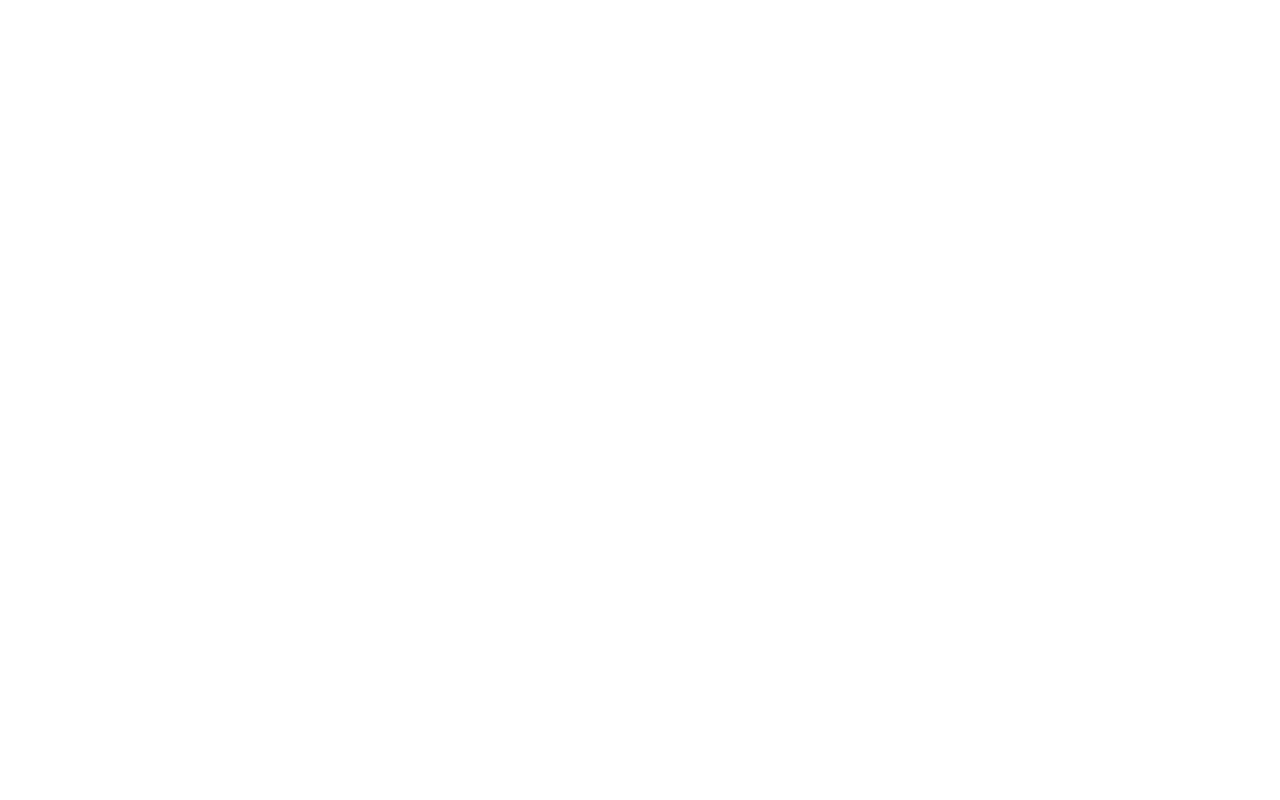
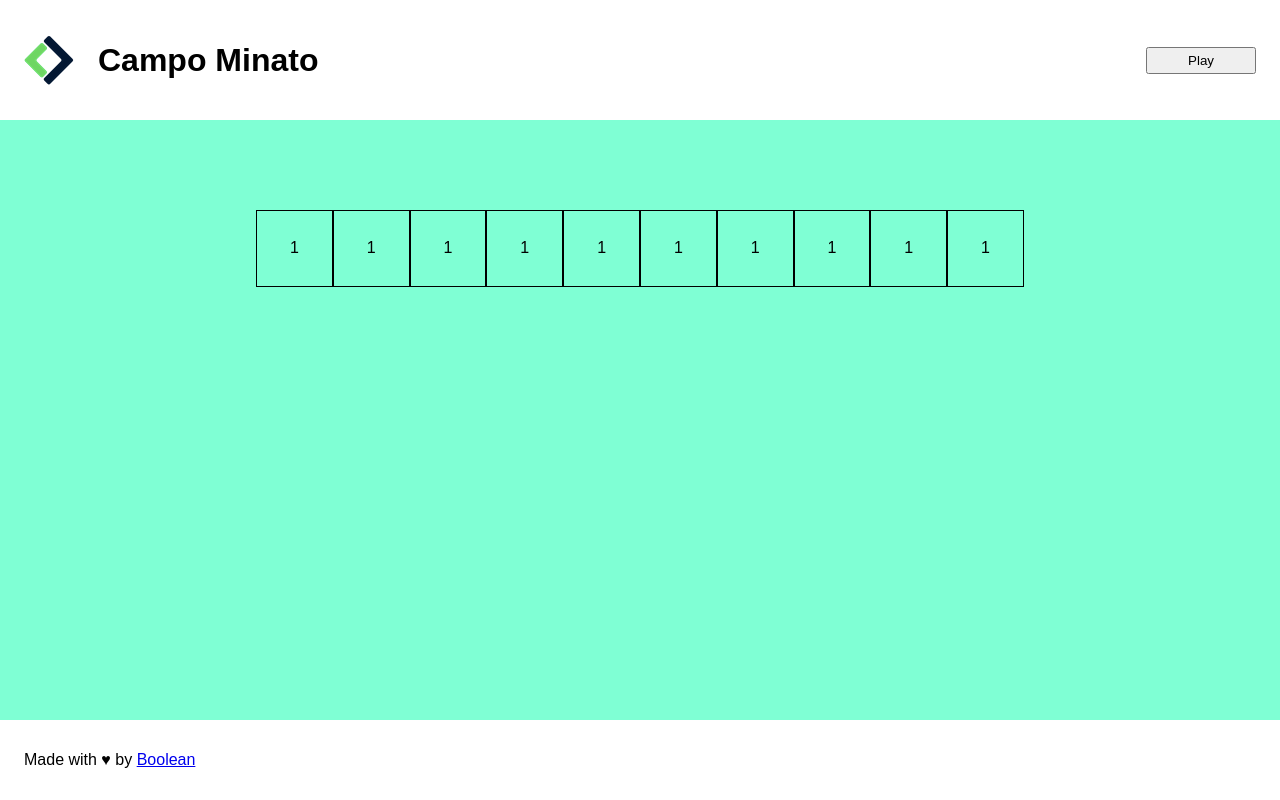
Before and after one commit to AlexNunzi/js-campominato-grid, a plain HTML site: page Index.html in a window 1280 px wide. Drawn offline with Linux system fonts and the light colour scheme.

Commit message:
Creata struttura base html e css

```diff
--- a/Index.html
+++ b/Index.html
@@ -9,16 +9,34 @@
 </head>
 <body>
 
-    <header>
-
+    <header class="d-flex justify-between align-center">
+        <div class="d-flex align-center">
+            <img id="logo" src="img/Logo.png" alt="Logo di Boolean">
+            <h1>Campo Minato</h1>
+        </div>
+        <div>
+            <button id="startGame">Play</button>
+        </div>
     </header>
 
     <main>
+        <div class="container d-flex wrap">
+            <div class="box d-flex justify-center align-center">1</div>
+            <div class="box d-flex justify-center align-center">1</div>
+            <div class="box d-flex justify-center align-center">1</div>
+            <div class="box d-flex justify-center align-center">1</div>
+            <div class="box d-flex justify-center align-center">1</div>
+            <div class="box d-flex justify-center align-center">1</div>
+            <div class="box d-flex justify-center align-center">1</div>
+            <div class="box d-flex justify-center align-center">1</div>
+            <div class="box d-flex justify-center align-center">1</div>
+            <div class="box d-flex justify-center align-center">1</div>
 
+        </div>
     </main>
 
-    <footer>
-
+    <footer class="d-flex align-center">
+        <p>Made with ♥ by <a href="#">Boolean</a></p>
     </footer>
 
 
--- a/css/style.css
+++ b/css/style.css
@@ -2,4 +2,78 @@
     margin: 0;
     padding: 0;
     box-sizing: border-box;
+    font-family: sans-serif;
 }
+
+:root{
+    --white: #ffffff;
+    --mainBg: #7FFFD4;
+    --grid-border: #000000;
+}
+
+/* REGOLE CSS ---------------------------------------- */
+/*REGOLE GENERALI ------------------------------------ */
+.d-flex{
+    display: flex;
+}
+
+.justify-center{
+    justify-content: center;
+}
+
+.justify-between{
+    justify-content: space-between;
+}
+
+.align-center{
+    align-items: center;
+}
+
+.wrap{
+    flex-wrap: wrap;
+}
+
+
+/* HEADER -------------------------------------------- */
+
+header{
+    height: 120px;
+    background-color: var(--white);
+    display: flex;
+    padding: 0 1.5rem;
+}
+
+#logo{
+    margin-right: 1.5rem;
+}
+
+#startGame{
+    padding: 0.25rem 2.5rem;
+}
+
+/* MAIN ---------------------------------------------- */
+
+main{
+    min-height: calc(100vh - 200px);
+    background-color: var(--mainBg);
+    padding: 90px 0;
+}
+
+.container{
+    width: 768px;
+    margin: auto;
+}
+
+.box{
+    width: calc(768px / 10);
+    height: calc(768px / 10);
+    border: 1px solid var(--grid-border);
+}
+
+/* FOOTER -------------------------------------------- */
+
+footer{
+    height: 80px;
+    background-color: var(--white);
+    padding: 0 1.5rem;
+}
```
Also changed, not shown: img/Logo.png (added).
